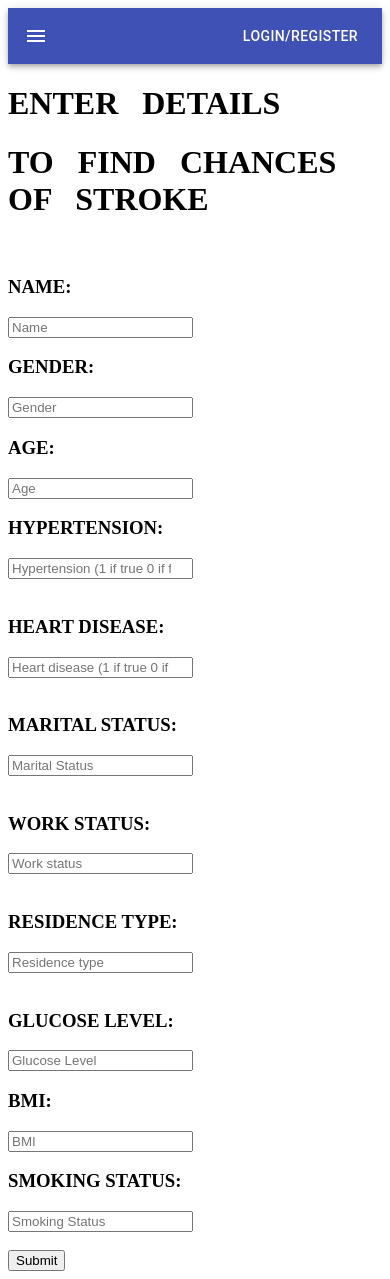
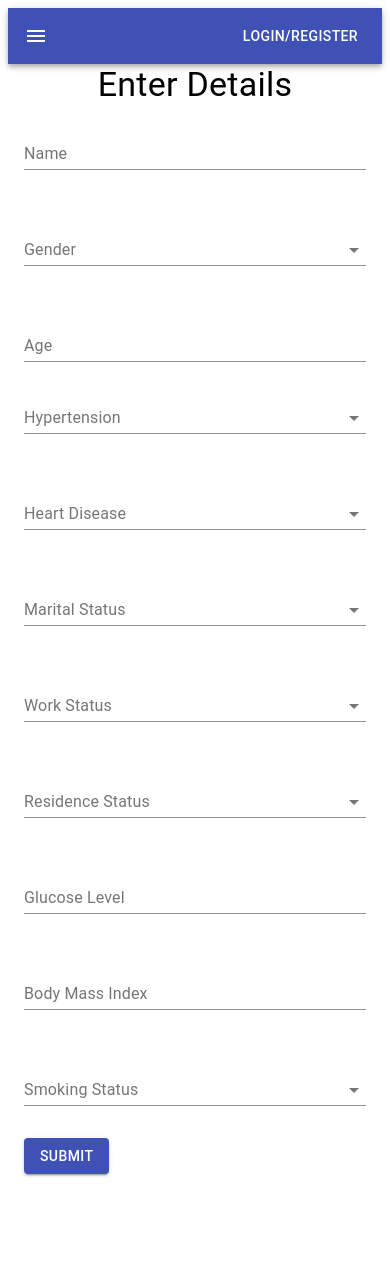
Before and after one commit to sukhmeetbawa/Brain-Stroke-Prediction, a React (Create React App) app in the folder frontend/: page / in a window 390 px wide. After the commit the page ends 1186 px from the top, so only its background shows below. Built offline with nearby package versions, Linux system fonts and the light colour scheme.

Commit message:
Cleanups and Make Prediction Responsive

```diff
--- a/frontend/src/pages/Prediction.js
+++ b/frontend/src/pages/Prediction.js
@@ -1,46 +1,37 @@
 // Importing modules
-import React, { useState, useEffect, Component } from "react";
+import React, { useState } from "react";
 import Axios from "axios";
+import {
+  FormControl,
+  InputLabel,
+  Select,
+  MenuItem,
+  Button,
+  Container,
+  Typography,
+  Input,
+  Box,
+  Grid,
+} from "@material-ui/core";
+import { makeStyles } from "@material-ui/core/styles";
 
 function Prediction() {
   //Using useState to set incoming variable from Python backend
   const [data, setdata] = useState([{}]);
   const [name, setName] = useState("");
+  const [age, setAge] = useState("");
+  const [glucose, setGlucose] = useState("");
+  const [bmi, setBmi] = useState("");
+  const [heart, setHeart] = useState("");
+  const [hypertension, setHypertension] = useState("");
+  const [gender, setGender] = useState("");
+  const [marital, setMaritalStatus] = useState("");
+  const [work, setWorkStatus] = useState("");
+  const [residence, setResidenceStatus] = useState("");
+  const [smoking, setSmokingStatus] = useState("");
 
-  function sendUserInfo() {
-    let name = document.getElementById("name").value;
-    let gender = document.getElementById("gender").value;
-    let age = document.getElementById("age").value;
-    let hypertension = document.getElementById("hypertension").value;
-    let heart = document.getElementById("heart").value;
-    let marital = document.getElementById("marital").value;
-    let work = document.getElementById("work").value;
-    let residence = document.getElementById("residence").value;
-    let glucose = document.getElementById("glucose").value;
-    let bmi = document.getElementById("bmi").value;
-    let smoking = document.getElementById("smoking").value;
-
-    //SETTING NAME TO CURRENT NAME FOR MONGODB
-    setName(name);
-
-    //FORM VALIDATION
-    if (
-      name.trim().length == 0 ||
-      gender.trim().length == 0 ||
-      age.trim().length == 0 ||
-      hypertension.trim().length == 0 ||
-      heart.trim().length == 0 ||
-      marital.trim().length == 0 ||
-      work.trim().length == 0 ||
-      residence.trim().length == 0 ||
-      glucose.trim().length == 0 ||
-      bmi.trim().length == 0 ||
-      smoking.trim().length == 0
-    ) {
-      alert("Please enter all fields!");
-      return;
-    }
-
+  const sendUserInfo = (event) => {
+    event.preventDefault();
     let userInfo = [];
     userInfo.push(
       name,
@@ -63,183 +54,197 @@ function Prediction() {
     request.send();
 
     //fetching using fetch function; i.e. GET request
-    fetch(`/ProcessUserinfo/${JSON.stringify(userInfo)}`).then((res) =>
-      res.json().then((data) => {
-        setdata(data);
-        var stringified = JSON.stringify(data);
-        var parsedObj = JSON.parse(stringified);
+    fetch(`/ProcessUserinfo/${JSON.stringify(userInfo)}`, { method: "POST" })
+      .then((res) => res.json())
+      .then((parsedObj) => {
         console.log(parsedObj);
 
-        //BACKEND MONGODB TO STORE STROKE CHANCES WITH USERNAME
-        Axios.post("http://localhost:3001/insert", {
+        Axios.post(`http://localhost:3001/insert`, {
           userName: name,
           strokeStatus: parsedObj,
         });
 
-        if (parsedObj == "No stroke")
+        if (parsedObj === "No stroke") {
           alert("Congratulations! Your chances of a stroke are low.");
-        else
+        } else {
           alert(
             "Your chances of getting a stroke are high, please consult a doctor!"
           );
-      })
-    );
         }
+      });
+  };
 
   return (
-    <div className="App">
-      <div className="form-box">
+    <Container maxWidth="xs">
+      <Box>
+        <Typography component="h2" variant="h4" align="center">
+          Enter Details
+        </Typography>
         <form>
-          <div className="form-container">
-            <h1>ENTER &nbsp; DETAILS</h1>
-            <h1>TO &nbsp; FIND &nbsp; CHANCES &nbsp; OF &nbsp; STROKE</h1>
-            <br></br>
-            <h3>NAME:</h3>
-            <input
+          <Grid container spacing={3}>
+            <Grid item xs={12}>
+              <FormControl fullWidth margin="normal">
+                <InputLabel htmlFor="name">Name</InputLabel>
+                <Input
+                  id="name"
                   type="text"
-              name="Name"
-              id="name"
-              placeholder="Name"
+                  inputProps={{ min: 0 }}
                   required
-            ></input>
-            <br></br>
-            <h3>GENDER:</h3>
-            <input
-              type="text"
+                  onChange={(event) => setName(event.target.value)}
+                />
+              </FormControl>
+            </Grid>
+            <Grid item xs={12}>
+              <FormControl fullWidth margin="normal">
+                <InputLabel htmlFor="gender">Gender</InputLabel>
+                <Select
                   id="gender"
-              placeholder="Gender"
-              list="genders"
+                  name="gender"
                   required
+                  value={gender}
+                  onChange={(event) => setGender(event.target.value)}
+                >
+                  <MenuItem value="Male">Male</MenuItem>
+                  <MenuItem value="Female">Female</MenuItem>
+                </Select>
+              </FormControl>
+            </Grid>
+            <Grid item xs={12}>
+              <FormControl fullWidth margin="normal">
+                <InputLabel htmlFor="age">Age</InputLabel>
+                <Input
+                  id="age"
+                  type="number"
+                  inputProps={{ min: 0 }}
+                  required
+                  onChange={(event) => setAge(event.target.value)}
                 />
-            <datalist id="genders">
-              <option>Male</option>
-              <option>Female</option>
-            </datalist>
-            <br></br>
-            <h3>AGE:</h3>
-            <input
+              </FormControl>
+              <FormControl fullWidth margin="normal">
+                <InputLabel htmlFor="hypertension">Hypertension</InputLabel>
+                <Select
+                  id="hypertension"
+                  value={hypertension}
+                  onChange={(event) => setHypertension(event.target.value)}
+                  required
+                >
+                  <MenuItem value={0}>False</MenuItem>
+                  <MenuItem value={1}>True</MenuItem>
+                </Select>
+              </FormControl>
+            </Grid>
+            <Grid item xs={12}>
+              <FormControl fullWidth margin="normal">
+                <InputLabel htmlFor="heart">Heart Disease</InputLabel>
+                <Select
+                  id="heart"
+                  value={heart}
+                  onChange={(e) => setHeart(e.target.value)}
+                  required
+                >
+                  <MenuItem value={0}>False</MenuItem>
+                  <MenuItem value={1}>True</MenuItem>
+                </Select>
+              </FormControl>
+            </Grid>
+            <Grid item xs={12}>
+              <FormControl fullWidth margin="normal">
+                <InputLabel htmlFor="marital">Marital Status</InputLabel>
+                <Select
+                  id="marital"
+                  name="marital"
+                  required
+                  onChange={(e) => setMaritalStatus(e.target.value)}
+                >
+                  <MenuItem value="Yes">Yes</MenuItem>
+                  <MenuItem value="No">No</MenuItem>
+                </Select>
+              </FormControl>
+            </Grid>
+            <Grid item xs={12}>
+              <FormControl fullWidth margin="normal">
+                <InputLabel htmlFor="work">Work Status</InputLabel>
+                <Select
+                  id="work"
+                  name="work"
+                  required
+                  onChange={(e) => setWorkStatus(e.target.value)}
+                >
+                  <MenuItem value="Private">Private Job</MenuItem>
+                  <MenuItem value="Self-employed">Self Employed</MenuItem>
+                  <MenuItem value="Govt-job">Government Job</MenuItem>
+                  <MenuItem value="Children">Housekeeper</MenuItem>
+                  <MenuItem value="Never worked">Never Worked</MenuItem>
+                </Select>
+              </FormControl>
+            </Grid>
+            <Grid item xs={12}>
+              <FormControl fullWidth margin="normal">
+                <InputLabel htmlFor="residence">Residence Status</InputLabel>
+                <Select
+                  id="residence"
+                  name="residence"
+                  required
+                  onChange={(e) => setResidenceStatus(e.target.value)}
+                >
+                  <MenuItem value="Urban">Urban</MenuItem>
+                  <MenuItem value="Rural">Rural</MenuItem>
+                </Select>
+              </FormControl>
+            </Grid>
+            <Grid item xs={12}>
+              <FormControl fullWidth margin="normal">
+                <InputLabel htmlFor="glucose">Glucose Level</InputLabel>
+                <Input
+                  id="glucose"
                   type="number"
-              name="Age"
-              id="age"
-              placeholder="Age"
+                  inputProps={{ min: 0 }}
                   required
-            ></input>
-            <br></br>
-            <h3>HYPERTENSION:</h3>
-            <input
-              type="text"
-              id="hypertension"
-              placeholder="Hypertension (1 if true 0 if false)"
-              list="hyper"
+                  onChange={(event) => setGlucose(event.target.value)}
+                />
+              </FormControl>
+            </Grid>
+            <Grid item xs={12}>
+              <FormControl fullWidth margin="normal">
+                <InputLabel htmlFor="bmi">Body Mass Index</InputLabel>
+                <Input
+                  id="bmi"
+                  type="number"
+                  inputProps={{ min: 0 }}
                   required
-            ></input>
-            <br></br>
-            <datalist id="hyper">
-              <option>0</option>
-              <option>1</option>
-            </datalist>
-            <br></br>
-            <h3>HEART DISEASE:</h3>
-            <input
-              type="text"
-              id="heart"
-              placeholder="Heart disease (1 if true 0 if false)"
-              list="heartlist"
+                  onChange={(event) => setBmi(event.target.value)}
+                />
+              </FormControl>
+            </Grid>
+            <Grid item xs={12}>
+              <FormControl fullWidth margin="normal">
+                <InputLabel htmlFor="smoking">Smoking Status</InputLabel>
+                <Select
+                  id="smoking"
+                  name="smoking"
                   required
-            ></input>
-            <br></br>
-            <datalist id="heartlist">
-              <option>0</option>
-              <option>1</option>
-            </datalist>
-            <br></br>
-            <h3>MARITAL STATUS:</h3>
-            <input
-              type="text"
-              id="marital"
-              placeholder="Marital Status"
-              list="maritallist"
-              required
-            ></input>
-            <br></br>
-            <datalist id="maritallist">
-              <option>Yes</option>
-              <option>No</option>
-            </datalist>
-            <br></br>
-            <h3>WORK STATUS:</h3>
-            <input
-              type="text"
-              id="work"
-              placeholder="Work status"
-              list="worklist"
-              required
-            ></input>
-            <br></br>
-            <datalist id="worklist">
-              <option>Private</option>
-              <option>Self-employed</option>
-              <option>Govt-job</option>
-              <option>Children</option>
-              <option>Never worked</option>
-            </datalist>
-            <br></br>
-            <h3>RESIDENCE TYPE:</h3>
-            <input
-              type="text"
-              id="residence"
-              placeholder="Residence type"
-              list="residencelist"
-              required
-            ></input>
-            <br></br>
-            <datalist id="residencelist">
-              <option>Urban</option>
-              <option>Rural</option>
-            </datalist>
-            <br></br>
-            <h3>GLUCOSE LEVEL:</h3>
-            <input
-              type="number"
-              name="Glucose"
-              id="glucose"
-              placeholder="Glucose Level"
-              required
-            ></input>
-            <br></br>
-            <h3>BMI:</h3>
-            <input
-              type="number"
-              name="BMI"
-              id="bmi"
-              placeholder="BMI"
-              required
-            ></input>
-            <br></br>
-            <h3>SMOKING STATUS:</h3>
-            <input
-              type="text"
-              id="smoking"
-              placeholder="Smoking Status"
-              list="smokinglist"
-              required
-            ></input>
-            <br></br>
-            <datalist id="smokinglist">
-              <option>smokes</option>
-              <option>never smoked</option>
-              <option>formerly smoked</option>
-              <option>Unknown</option>
-            </datalist>
-            <br></br>
-
-            <button type="button" className="submit" onClick={sendUserInfo}>
+                  onChange={(e) => setSmokingStatus(e.target.value)}
+                >
+                  <MenuItem value="smokes">Active Smoker</MenuItem>
+                  <MenuItem value="formerly smoked">Former Smoker</MenuItem>
+                  <MenuItem value="never smoked">Never Smoked</MenuItem>
+                  <MenuItem value="Unknown">Unknown</MenuItem>
+                </Select>
+              </FormControl>
+            </Grid>
+            <Grid item xs={12}>
+              <Button
+                variant="contained"
+                color="primary"
+                onClick={sendUserInfo}
+              >
                 Submit
-            </button>
-          </div>
+              </Button>
+            </Grid>
+          </Grid>
         </form>
-      </div>
-    </div>
+      </Box>
+    </Container>
   );
 }
 
```
Also changed, not shown: frontend/src/pages/CreateRecipe.js (deleted, +0 -146 lines), frontend/src/pages/Home.js (deleted, +0 -75 lines), frontend/src/pages/SavedRecipe.js (deleted, +0 -40 lines). Lines whose indentation alone changed are shown as unchanged.
